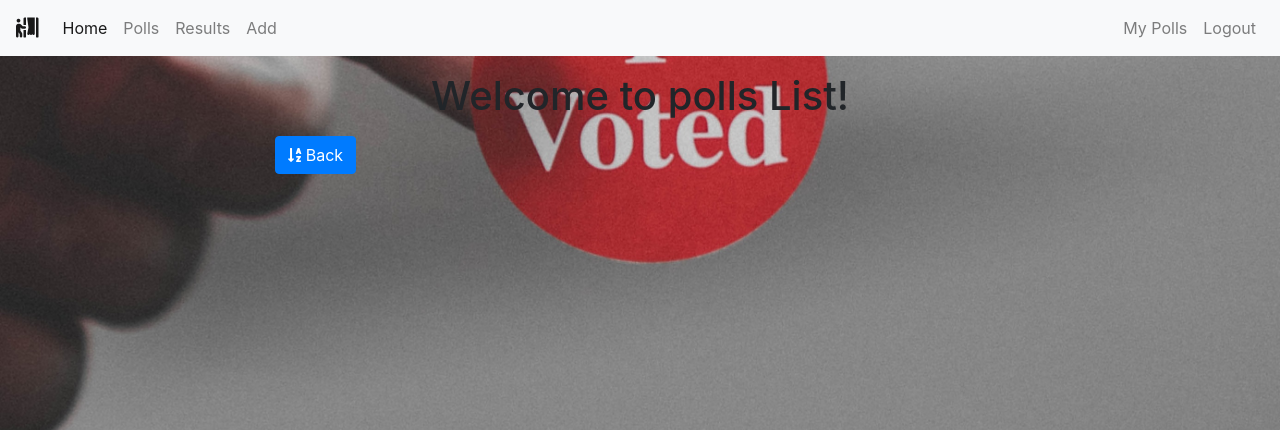
After one commit to Basil305/poll, a Django app: page /polls/poll_result/ in a window 1280 px wide. The commit adds this page. Shown: the top 430 px of the page. Run offline with Django 3.2, Linux system fonts and the light colour scheme; the visitor is signed in with stand-in values (Sample User, id 1); data that the repository does not hold is empty; some libraries are stand-ins or nearby versions.

Commit message:
back ground compltly changed

```diff
--- /dev/null
+++ b/poll/templates/poll/lists.html
@@ -0,0 +1,47 @@
+{% extends 'base.html' %}
+{% load static %}
+{% block custom_css %}
+    <link rel="stylesheet" type="text/css" href="{% static 'css/main.css' %}">
+{% endblock custom_css %}
+
+{% block content %}
+<div class="container">
+    <div class="row">
+        <div class="col-md-8 offset-sm-2">
+            <h1 class="text-center mt-3 mb-3">Welcome to polls List!</h1>
+            {% if messages %}
+            <div class="messages">
+                {% for message in messages %}
+                <div {% if message.tags %} class="{{ message.tags }}" {% endif %}>{{ message }}
+                    <button type="button" class="close" data-dismiss="alert" aria-label="Close">
+                        <span aria-hidden="true">&times;</span>
+                    </button>
+                </div>
+                {% endfor %}
+            </div>
+            {% endif %}
+
+            <a class="btn btn-{% if 'back' in request.GET %}warning{% else %}primary{% endif %} mb-3" href="{% url 'poll:list' %}"
+                role="button"><i class="fas fa-sort-alpha-down"></i>
+                Back</a>
+
+
+            <ul class="list-group">
+                {% for poll in polls %}
+                <li class="list-group-item" ><a href="{% url 'poll:poll_results_show' poll.id %}">{{ poll.text|truncatewords:5 }}
+                        {% if not poll.active%}
+                        <i class="fas fa-check-circle ml-2"></i>
+                        {% endif %}
+                    </a>
+                </li>
+
+                {% endfor %}
+            </ul>
+
+        </div>
+    </div>
+</div>
+
+
+
+{% endblock content %}
--- a/poll/templates/poll/poll_result.html
+++ b/poll/templates/poll/poll_result.html
@@ -44,7 +44,7 @@
                 {% endfor %}
             </ul>
             {% endif %}
-            <a class="btn btn-primary mt-3" href="{% url 'polls:list' %}" role="button">Back To Polls</a>
+            <a class="btn btn-primary mt-3" href="{% url 'polls:poll_result' %}" role="button">Back To Result</a>
         </div>
 
     </div>
--- a/poll/urls.py
+++ b/poll/urls.py
@@ -5,7 +5,7 @@ app_name = "poll"
 
 urlpatterns = [
     path('list/', views.polls_list, name='list'),
-path('list/user/', views.list_by_user, name='list_by_user'),
+    path('list/user/', views.list_by_user, name='list_by_user'),
     path('add/', views.polls_add, name='add'),
     path('edit/<int:poll_id>/', views.polls_edit, name='edit'),
     path('delete/<int:poll_id>/', views.polls_delete, name='delete_poll'),
@@ -16,4 +16,8 @@ path('list/user/', views.list_by_user, name='list_by_user'),
          views.choice_delete, name='choice_delete'),
     path('<int:poll_id>/', views.poll_detail, name='detail'),
     path('<int:poll_id>/vote/', views.poll_vote, name='vote'),
+    path('poll_result/', views.poll_result, name='poll_result'),
+    path('poll_results_show/<int:id>', views.poll_results_show, name='poll_results_show'),
+
+
     ]
--- a/poll/views.py
+++ b/poll/views.py
@@ -192,11 +192,14 @@ def poll_vote(request, poll_id):
         vote = Vote(user=request.user, poll=poll, choice=choice)
         vote.save()
         print(vote)
-        return render(request, 'poll/poll_result.html', {'poll': poll})
+        return redirect("poll:list")
+
+        # return render(request, 'poll/poll_result.html', {'poll': poll})
     else:
         messages.error(
             request, "No choice selected", extra_tags='alert alert-warning alert-dismissible fade show')
         return redirect("poll:detail", poll_id)
+
     return render(request, 'poll/poll_result.html', {'poll': poll})
 
 @login_required
@@ -211,3 +214,19 @@ def endpoll(request, poll_id):
         return render(request, 'poll/poll_result.html', {'poll': poll})
     else:
         return render(request, 'poll/poll_result.html', {'poll': poll})
+
+
+
+@login_required
+def poll_result(request):
+    polls = Poll.objects.all()
+    context = {
+        "polls":polls
+    }
+    return render(request,"poll/lists.html",context)
+
+@login_required
+def poll_results_show(request,id):
+    poll = get_object_or_404(Poll, pk=id)
+
+    return render(request, 'poll/poll_result.html', {'poll': poll})
--- /dev/null
+++ b/static/css/main.css
@@ -0,0 +1,16 @@
+body{
+    background-image: url('../img/voted.jpg');
+    background-size: cover;
+    height: 100%;
+
+  /* Center and scale the image nicely */
+    background-position: center;
+    background-repeat: no-repeat;
+    /* background-size: cover; */
+}
+.list-group-item {
+    background-color: transparent;
+    border-top: 1px solid #ddd;
+    border-radius: 0;
+    color: #fff;
+    }
--- a/templates/includes/navbar.html
+++ b/templates/includes/navbar.html
@@ -12,6 +12,13 @@
             <li class="nav-item">
                 <a class="nav-link" href="{% url 'poll:list' %}">Polls</a>
             </li>
+            {% if user.is_superuser %}
+            <li class="nav-item">
+                <a class="nav-link" href="{% url 'poll:poll_result' %}">Results</a>
+            </li><li class="nav-item">
+                <a class="nav-link" href="{% url 'poll:add' %}">Add</a>
+            </li>
+            {% endif %}
         </ul>
         <div class="navbar-nav ml-auto">
             {% if request.user.is_authenticated %}
```
Also changed, not shown: poll/templates/poll/polls_list.html (+5 -2 lines), static/css/background_img.css (+7 -1 lines), static/img/voted-min.jpg (added), static/img/voted.jpg (added).
